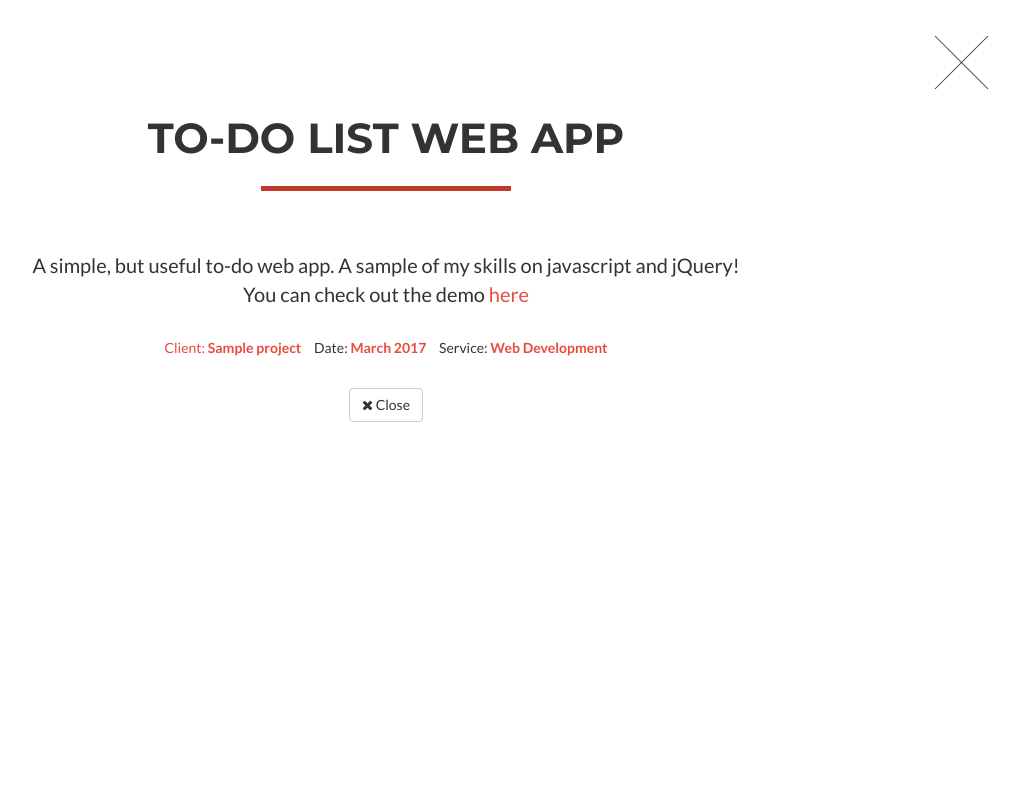
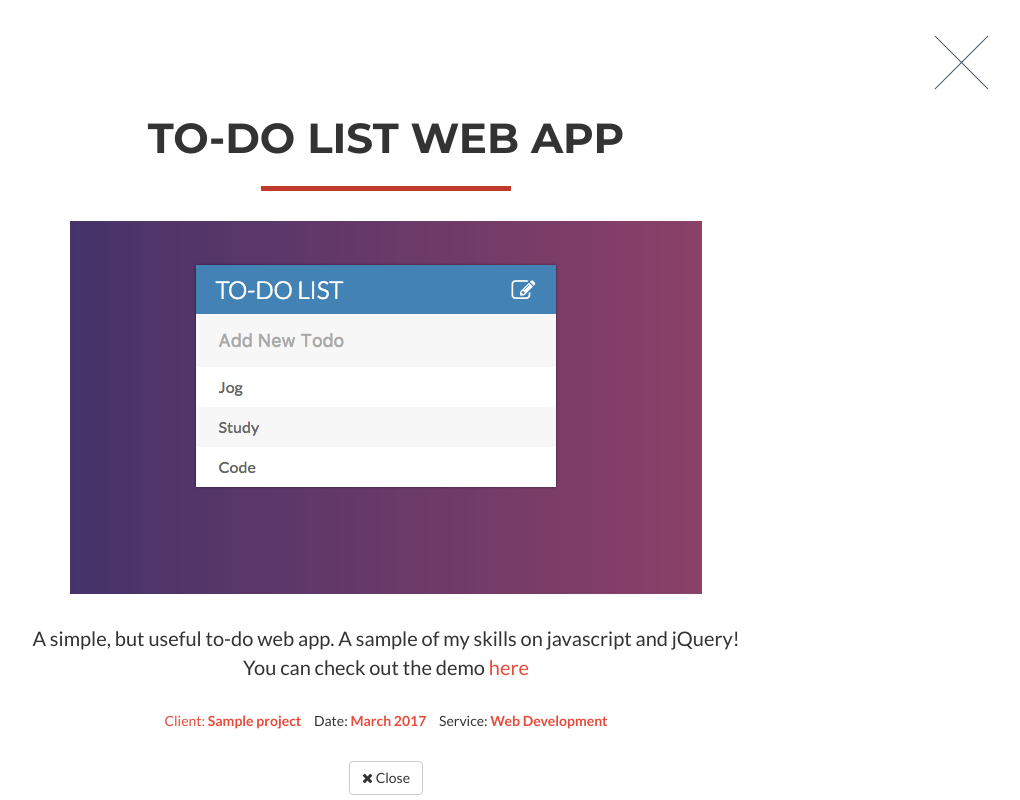
Before and after one commit to nunourayuji/nunourayuji.github.io, a website: page index.html in a window 1280 px wide. Both pictures are taken after a click on the link 250 px from the left and 826 px from the top of the page. Shown: the part 426-1226 px from the top of the page, without its empty margins (254-1274 px from the left). Drawn offline with nearby package versions, Linux system fonts and the light colour scheme.

Commit message:
image size fixed

```diff
--- a/css/main.css
+++ b/css/main.css
@@ -36,10 +36,11 @@ hr.star-light:after {
 .navbar-custom .navbar-nav li.active a, .navbar-custom .navbar-nav li.active a:active, .navbar-custom .navbar-nav li.active a:focus, .navbar-custom .navbar-nav li.active a:hover {
  background: transparent;
 }
-
-.img-responsive {
-  height: auto;
-  width: 100%;
+.heightSet {
+	max-width: 360px;
+	max-height: 260px;
+	width: auto;
+	height: 260px;
 }
 
 
@@ -47,6 +48,9 @@ hr.star-light:after {
     background: rgba(192,57,43, .6);
 }
 
+#portfolio .portfolio-item {
+  height: 260px;
+}
 
 section.success {
   background: #e74c3c;
--- a/index.html
+++ b/index.html
@@ -101,7 +101,7 @@
                                 <i class="fa fa-search-plus fa-3x"></i>
                             </div>
                         </div>
-                        <img src="img/portfolio/safe.png" class="img-responsive" alt="To-do image">
+                        <img src="img/portfolio/todoScreenshot.png" class="img-responsive heightSet" alt="To-do image">
                     </a>
                 </div>
                 <div class="col-sm-4 portfolio-item">
@@ -111,7 +111,7 @@
                                 <i class="fa fa-search-plus fa-3x"></i>
                             </div>
                         </div>
-                        <img src="img/portfolio/game.png" class="img-responsive" alt="">
+                        <img src="img/portfolio/game.png" class="img-responsive heightSet" alt="">
                     </a>
                 </div>
                 <div class="col-sm-4 portfolio-item">
@@ -121,7 +121,7 @@
                                 <i class="fa fa-search-plus fa-3x"></i>
                             </div>
                         </div>
-                        <img src="img/portfolio/circus.png" class="img-responsive" alt="">
+                        <img src="img/portfolio/circus.png" class="img-responsive heightSet" alt="">
                     </a>
                 </div>
                 <!--
@@ -316,7 +316,7 @@
                         <div class="modal-body">
                             <h2>To-do List Web App</h2>
                             <hr class="star-primary">
-                            <img src="img/portfolio/todoapphead.png" class="img-responsive img-centered" alt="">
+                            <img src="img/portfolio/todoScreenshot.png" class="img-responsive img-centered" alt="">
                             <p>A simple, but useful to-do web app. A sample of my skills on javascript and jQuery! You can check out the demo <a href="demoProjects/todo/index.html"> here </p>
                             <ul class="list-inline item-details">
                                 <li>Client:
```
Also changed, not shown: img/portfolio/todoScreenshot.png (added).
